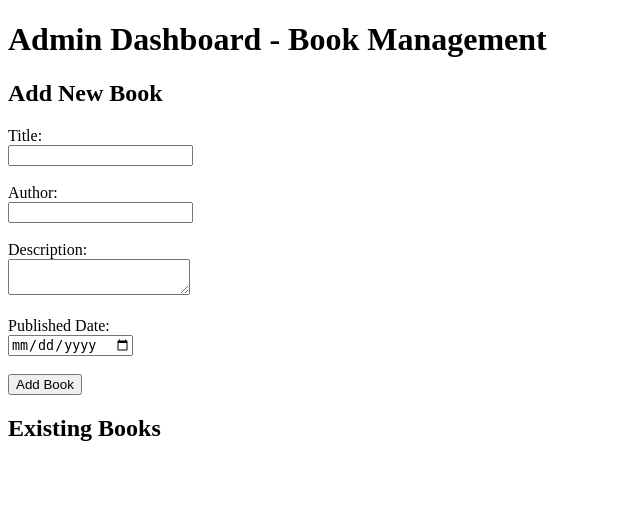
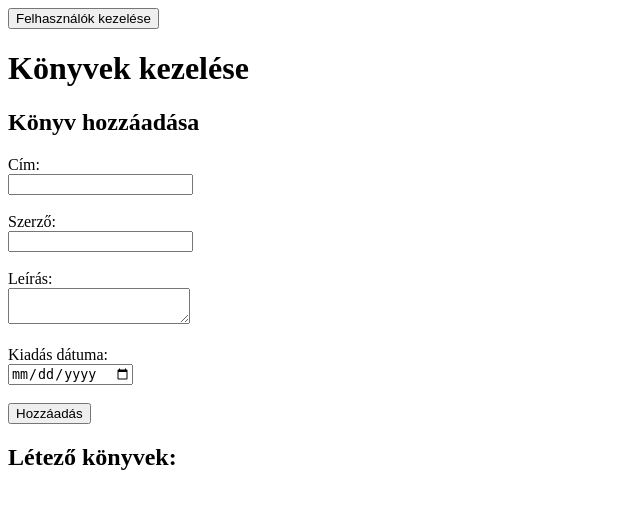
Before and after one commit to Patrisssa/webfejlesztes, a Flask app: template templates/admin.html in a window 1280 px wide. Shown: the top 509 px of the page, without its empty margins (0-640 px from the left). Run offline with Flask 3, Linux system fonts and the light colour scheme; the template is opened without the code that fills it, so the values that code supplies are empty.

Commit message:
Admin-felhasználók oldal + adatbázis + gomb adinról

```diff
--- a/app.py
+++ b/app.py
@@ -1,5 +1,6 @@
 from flask import Flask
 from models.books_model import db
+from models.users_model import db
 from controllers.home_controller import home_bp
 from controllers.admin_controller import admin_bp
 
--- a/templates/admin.html
+++ b/templates/admin.html
@@ -3,35 +3,43 @@
 <head>
     <meta charset="UTF-8">
     <meta name="viewport" content="width=device-width, initial-scale=1.0">
-    <title>Admin Dashboard</title>
+    <title>Admin Felület</title>
 </head>
-<body>
-    <h1>Admin Dashboard - Book Management</h1>
+<body class="admin-body">
+    <div class="admin-users-button">
+        <a href="{{ url_for('admin.users_management') }}" class="admin-users-link">
+            <button class="admin-users-btn">Felhasználók kezelése</button>
+        </a>
+    </div>
 
-    <h2>Add New Book</h2>
-    <form action="/admin" method="POST">
-        <label for="title">Title:</label><br>
-        <input type="text" id="title" name="title" required><br><br>
+    <h1 class="admin-title">Könyvek kezelése</h1>
 
-        <label for="author">Author:</label><br>
-        <input type="text" id="author" name="author" required><br><br>
+    <h2 class="admin-subtitle">Könyv hozzáadása</h2>
+    <form class="admin-form" action="/admin" method="POST">
+        <label class="admin-label" for="title">Cím:</label><br>
+        <input class="admin-input" type="text" id="title" name="title" required><br><br>
 
-        <label for="description">Description:</label><br>
-        <textarea id="description" name="description"></textarea><br><br>
+        <label class="admin-label" for="author">Szerző:</label><br>
+        <input class="admin-input" type="text" id="author" name="author" required><br><br>
 
-        <label for="published_date">Published Date:</label><br>
-        <input type="date" id="published_date" name="published_date" required><br><br>
+        <label class="admin-label" for="description">Leírás:</label><br>
+        <textarea class="admin-textarea" id="description" name="description"></textarea><br><br>
 
-        <input type="submit" value="Add Book">
+        <label class="admin-label" for="published_date">Kiadás dátuma:</label><br>
+        <input class="admin-input" type="date" id="published_date" name="published_date" required><br><br>
+
+        <input class="admin-submit" type="submit" value="Hozzáadás">
     </form>
 
-    <h2>Existing Books</h2>
-    <ul>
+    <h2 class="admin-subtitle">Létező könyvek:</h2>
+    <ul class="admin-book-list">
         {% for book in books %}
-        <li>
-            <strong>{{ book.title }}</strong> by {{ book.author }} - {{ book.published_date.strftime('%Y-%m-%d') }}
-            <a href="{{ url_for('admin.edit_book', id=book.id) }}">Edit</a>
-            <a href="{{ url_for('admin.delete_book', id=book.id) }}" onclick="return confirm('Are you sure?')">Delete</a>
+        <li class="admin-book-item">
+            <strong class="admin-book-title">{{ book.title }}</strong>
+            by <span class="admin-book-author">{{ book.author }}</span> -
+            <span class="admin-book-date">{{ book.published_date.strftime('%Y-%m-%d') }}</span>
+            <a class="admin-edit-link" href="{{ url_for('admin.edit_book', id=book.id) }}">Szerkesztés</a>
+            <a class="admin-delete-link" href="{{ url_for('admin.delete_book', id=book.id) }}" onclick="return confirm('Biztosan törölni szeretnéd?')">Törlés</a>
         </li>
         {% endfor %}
     </ul>
```
Also changed, not shown: controllers/admin_controller.py (+19 -2 lines), models/users_model.py (added, +13 -0 lines), templates/users.html (added, +18 -0 lines).
